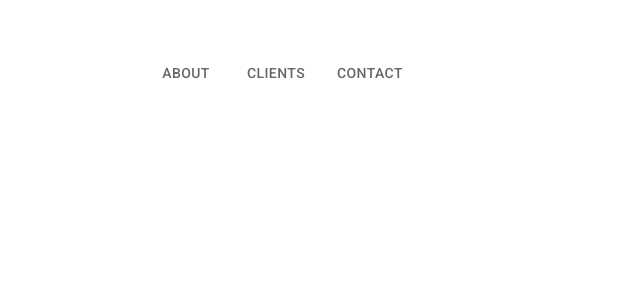
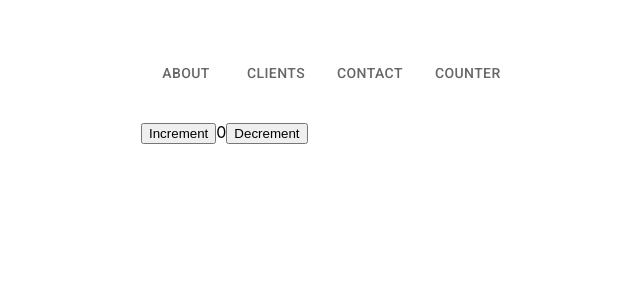
Before and after one commit to sowmma-roy/desn3037-w7-react, a React (Create React App) app: page /counter in a window 1280 px wide. Shown: the top 300 px of the page, without its empty margins (223-863 px from the left). Built offline with nearby package versions, Linux system fonts and the light colour scheme.

Commit message:
Creating our first reducer

```diff
--- a/src/App.js
+++ b/src/App.js
@@ -13,7 +13,7 @@
 
 import store from './redux/store.js';
 import { Provider } from 'react-redux'
-
+import Counter from "./components/Counter";
 
 
 function App() {
@@ -35,6 +35,8 @@
 
               <Route exact path="contact" element={<Contact />}></Route>
 
+              <Route exact path='counter' element={<Counter />}></Route>
+
             </Routes>
           </BrowserRouter>
 
--- /dev/null
+++ b/src/components/Counter.js
@@ -0,0 +1,28 @@
+import React from 'react'
+import { useSelector, useDispatch } from 'react-redux'
+import { decrement, increment } from '../redux/counter'
+
+export default function Counter() {
+  const count = useSelector(state => state.counter.value)
+  const dispatch = useDispatch()
+
+  return (
+    <div>
+      <div>
+        <button
+          aria-label="Increment value"
+          onClick={() => dispatch(increment())}
+        >
+          Increment
+        </button>
+        <span>{count}</span>
+        <button
+          aria-label="Decrement value"
+          onClick={() => dispatch(decrement())}
+        >
+          Decrement
+        </button>
+      </div>
+    </div>
+  )
+}
--- a/src/components/Menu.js
+++ b/src/components/Menu.js
@@ -14,6 +14,7 @@
                 <Tab component={Link} to="/about" value="/about" label="About" />
                 <Tab component={Link} to="/clients" value="/clients" label="Clients" />
                 <Tab component={Link} to="/contact" value="/contact" label="Contact" />
+                <Tab component={Link} to="/counter" value="/counter" label="Counter" />
             </Tabs>
 
             {/*
--- /dev/null
+++ b/src/redux/counter.js
@@ -0,0 +1,30 @@
+import { createSlice } from '@reduxjs/toolkit'
+
+const initialState = {
+    value: 0,
+}
+
+export const counterSlice = createSlice({
+  name: 'counter', //name of the slice
+  initialState, //the starting variable
+  reducers: { //how react should modify the state via the following actions
+    increment: state => {
+      // Redux Toolkit allows us to write "mutating" logic in reducers. It
+      // doesn't actually mutate the state because it uses the Immer library,
+      // which detects changes to a "draft state" and produces a brand new
+      // immutable state based off those changes
+      state.value += 1
+    },
+    decrement: state => {
+      state.value -= 1
+    },
+    incrementByAmount: (state, action) => {
+      state.value += action.payload
+    }
+  }
+})
+
+// Action creators are generated for each case reducer function
+export const { increment, decrement, incrementByAmount } = counterSlice.actions //exporting these actions to be used by the application
+
+export default counterSlice.reducer //packaging it altogether
--- a/src/redux/store.js
+++ b/src/redux/store.js
@@ -1,5 +1,8 @@
 import { configureStore } from '@reduxjs/toolkit'
+import counterReducer from './counter'
 
 export default configureStore({
-  reducer: {}
+  reducer: {
+    counter: counterReducer,
+  }
 })
```
